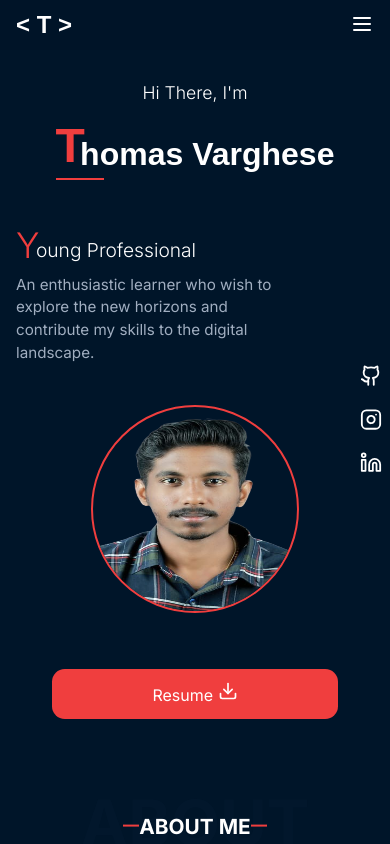
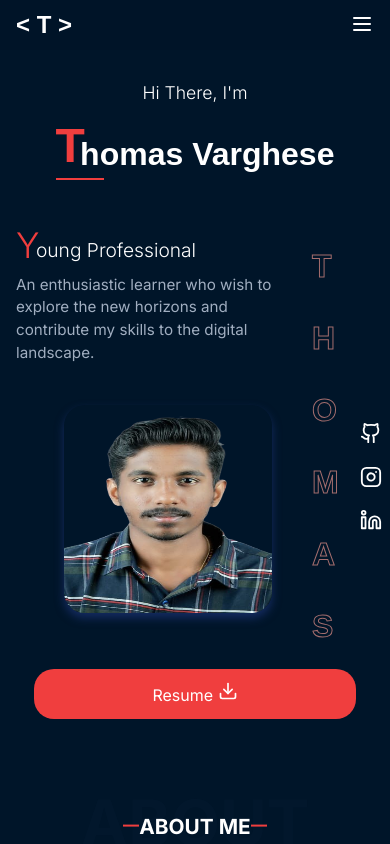
Before and after one commit to Thomas-Varghese63/MyPortfolio, a React (Vite) app: page / in a window 390 px wide. Shown: the top 844 px of the page. Built offline with nearby package versions, Linux system fonts and the light colour scheme.

Commit message:
in Progress

```diff
--- /dev/null
+++ b/src/animation.ts
@@ -0,0 +1,85 @@
+// animation.ts
+
+export const slideIn = (
+    direction: "left" | "right" | "up" | "down",
+    type: string,
+    delay: number,
+    duration: number
+  ) => {
+    let x = 0;
+    let y = 0;
+
+    if (direction === "left") x = -50;
+    else if (direction === "right") x = 50;
+    else if (direction === "up") y = 50;
+    else if (direction === "down") y = -50;
+
+    return {
+      hidden: {
+        x,
+        y,
+        opacity: 0,
+      },
+      show: {
+        x: 0,
+        y: 0,
+        opacity: 1,
+        transition: {
+          type,
+          delay,
+          duration,
+          ease: "easeOut",
+        },
+      },
+    };
+  };
+
+  export const fadeIn = (
+    direction: "left" | "right" | "up" | "down" = "up",
+    delay = 0,
+    duration = 0.5,
+    type = "tween"
+  ) => {
+    let x = 0;
+    let y = 0;
+
+    if (direction === "left") x = 40;
+    else if (direction === "right") x = -40;
+    else if (direction === "up") y = 40;
+    else if (direction === "down") y = -40;
+
+    return {
+      hidden: { x, y, opacity: 0 },
+      show: {
+        x: 0,
+        y: 0,
+        opacity: 1,
+        transition: { type, delay, duration, ease: "easeOut" },
+      },
+    };
+  };
+
+  export const textVariant = (delay = 0) => ({
+    hidden: {
+      y: 10,
+      opacity: 0,
+    },
+    show: {
+      y: 0,
+      opacity: 1,
+      transition: {
+        type: "spring",
+        delay,
+        duration: 0.8,
+      },
+    },
+  });
+
+  export const staggerContainer = {
+    hidden: {},
+    show: {
+      transition: {
+        staggerChildren: 0.2,
+      },
+    },
+  };
--- a/src/components/Hero-Section.tsx
+++ b/src/components/Hero-Section.tsx
@@ -1,40 +1,96 @@
-import { Github, Instagram, Linkedin,Download,} from "lucide-react"
-import profileImage from "../assets/passport_size_photo.png";
-
-
-
-
+"use client"
+import { motion } from "framer-motion"
+import { Github, Instagram, Linkedin, Download } from "lucide-react"
+import profileImage from "../assets/passport_size_photo.png"
+import { fadeIn, staggerContainer, textVariant, slideIn } from '../animation'
 
 export default function HeroSection() {
   return (
     <section id="home" className="hero section">
-      <div className="container">
+      <motion.h2
+        className="hero-heading-background"
+        variants={fadeIn('right', 0.5)}
+        initial="hidden"
+        animate="show"
+      >
+        {['T', 'H', 'O', 'M', 'A', 'S'].map((letter, index) => (
+          <motion.span
+            key={index}
+            variants={textVariant(0.15 * index)}
+            initial="hidden"
+            animate="show"
+          >
+            {letter}<br />
+          </motion.span>
+        ))}
+      </motion.h2>
+
+      <motion.div
+        variants={staggerContainer}
+        initial="hidden"
+        animate="show"
+        className="container"
+      >
         <div className="hero__content">
-          <div className="hero__text">
-            <h2 className="hero__greeting">Hi There, I'm</h2>
-            <h1 className="hero__name">
+          <motion.div
+            className="hero__text"
+            variants={fadeIn('left', 0.3)}
+            initial="hidden"
+            animate="show"
+          >
+            <motion.h2
+              className="hero__greeting"
+              variants={textVariant(0.3)}
+              initial="hidden"
+              animate="show"
+            >
+              Hi There, I'm
+            </motion.h2>
+            <motion.h1
+              className="hero__name"
+              variants={textVariant(0.1)}
+              initial="hidden"
+              animate="show"
+            >
               Thomas Varghese
               <div className="hero__name-underline"></div>
-            </h1>
-            <h3 className="hero__title">Young Professional</h3>
-            <p className="hero__description">
-            An enthusiastic learner who wish to explore the new horizons and contribute my skills to the digital landscape.
-            </p>
-          </div>
+            </motion.h1>
+            <motion.h3
+              className="hero__title"
+              variants={textVariant(0.3)}
+              initial="hidden"
+              animate="show"
+            >
+              Young Professional
+            </motion.h3>
+            <motion.p
+              className="hero__description"
+              variants={fadeIn('up', 0.5)}
+              initial="hidden"
+              animate="show"
+            >
+              An enthusiastic learner who wish to explore the new horizons and contribute my skills to the digital landscape.
+            </motion.p>
+          </motion.div>
 
-          <div className="hero__image-container">
-            {/* Decorative elements */}
+          <motion.div
+            className="hero__image-container"
+            variants={slideIn('left', 'tween', 0.2, 1)}
+            initial="hidden"
+            animate="show"
+          >
             <div className="hero__image-circle hero__image-circle--border"></div>
             <div className="hero__image-circle hero__image-circle--accent"></div>
             <div className="hero__image-circle hero__image-circle--dotted"></div>
+            <div className="hero__image">
+              <img src={profileImage} alt="Thomas" width={500} height={500} />
+            </div>
+          </motion.div>
 
-            {/* Profile image */}
-            <div className="hero__image">
-            <img src={profileImage} alt="Thomas" width={500} height={500} />            </div>
-          </div>
-
-          {/* Moved resume button outside hero__text */}
-          <a
+          <motion.a
+            variants={fadeIn('up', 0.5)}
+            initial="hidden"
+            animate="show"
             href="/THOMAS VARGHESE RESUME.pdf"
             download="THOMAS VARGHESE RESUME.pdf"
             className="resume-button"
@@ -43,23 +99,26 @@ export default function HeroSection() {
             <div className="resume-text">
               Resume <Download size={20} className="contact-icon" />
             </div>
-          </a>
+          </motion.a>
         </div>
-      </div>
+      </motion.div>
 
-      {/* Social media sidebar */}
-      <div className="hero__social">
-        <a href="https://github.com/meetThomas" className="hero__social-link" aria-label="Facebook">
+      <motion.div
+        className="hero__social"
+        variants={fadeIn('right', 0.6)}
+        initial="hidden"
+        animate="show"
+      >
+        <a href="https://github.com/meetThomas" className="hero__social-link" aria-label="GitHub">
           <Github size={22} />
         </a>
-
         <a href="https://www.instagram.com/thomas_._varghese/?__pwa=1" className="hero__social-link" aria-label="Instagram">
           <Instagram size={22} />
         </a>
         <a href="https://www.linkedin.com/in/thomas-varghese-836000280/" className="hero__social-link" aria-label="LinkedIn">
           <Linkedin size={22} />
         </a>
-      </div>
+      </motion.div>
     </section>
   )
 }
--- a/src/styles/education.css
+++ b/src/styles/education.css
@@ -51,7 +51,7 @@
   justify-content: center;
   align-items: flex-start;
   flex-wrap: wrap;
-  gap: 120px;
+  gap: 180px;
   padding: 0 20px;
 }
 
@@ -62,7 +62,7 @@
   top: 20px;
   left: 49%;
   transform: translateX(-50%);
-  width: 55.9%;
+  width: 65%;
   height: 2px;
   background: #f9f2f2;
   z-index: 1;
@@ -74,7 +74,7 @@
   position: absolute;
   top: 20px;
   left: 15%;
-  width: 80px;
+  width: 100px;
   height: 4px;
   background: linear-gradient(90deg, transparent, #00ffff 40%, #00ffff 60%, transparent);
   animation: electricPulse 3s linear infinite;
@@ -123,6 +123,27 @@
 }
 .timeline-item:nth-child(3) {
   animation-delay: 0.5s;
+}
+
+.institution-logo {
+  width: 80px;
+  height: 80px;
+  object-fit: contain;
+  border-radius: 8px;
+}
+
+@media (max-width: 768px) {
+  .institution-logo {
+    width: 60px;
+    height: 60px;
+  }
+}
+
+@media (max-width: 480px) {
+  .institution-logo {
+    width: 60px;
+    height: 60px;
+  }
 }
 
 @keyframes fadeUp {
--- a/src/styles/hero.css
+++ b/src/styles/hero.css
@@ -1,16 +1,66 @@
 .hero {
     padding-top: 6rem;
-    padding-bottom: 4rem;
+    padding-bottom: 10rem;
     position: relative;
+    margin-left: 0rem;
     overflow: hidden;
 }
 
-@media (min-width: 768px) {
+.hero-heading-background {
+    position: absolute;
+    line-height: 1;
+    top: 12%;
+    text-align: center;
+    right: 4.5rem;
+    transform: translateY(-50%);
+    font-size: clamp(2rem, 15vw, 6rem);
+    font-weight: 700;
+    color: transparent;
+    -webkit-text-stroke: 1px rgb(164, 110, 110);
+    white-space: nowrap;
+    z-index: 0;
+    font-family:Arial, Helvetica, sans-serif;
+    text-align: right;
+    text-orientation: upright;
+    letter-spacing: -0.1em;
+}
+
+/* Update responsive styles */
+@media (max-width: 1200px) {
+    .hero-heading-background {
+      left: 70%;
+      top: 10%;
+      font-size: 7rem;
+    }
+  }
+
+  @media (max-width: 768px) {
+    .hero-heading-background {
+        left: 80%;
+        top: 24%;
+      font-size: 6rem;
+      -webkit-text-stroke: 1px rgb(164, 110, 110);
+      text-stroke: 1px rgb(164, 110, 110);
+    }
+
     .hero {
       padding-top: 8rem;
       padding-bottom: 8rem;
     }
   }
+
+  @media (max-width: 480px) {
+    .hero-heading-background {
+      left: 80%;
+      top: 30%;
+      font-size: 2rem;
+      opacity: 0.6;
+      line-height: 4.5rem;
+    }
+  }
+
+
+
 
 .hero__content {
     display: grid;
@@ -25,7 +75,7 @@
     grid-template-columns: 1fr;
     gap: 2rem;
     align-items: center;
-    margin-left:5rem;
+    margin-left:4rem;
 }
 }
 
@@ -145,17 +195,17 @@
     display: flex;
     align-items: center;
      justify-content: center;
-    padding: 1rem;
+    padding: 1rem ;
 }
 
 .hero__image {
     position: relative;
-    width: 100%;
-    height: 100%;
-    border-radius: 50%;
+    width: 70%;
+    height: 70%;
+    border-radius: 10%;
     overflow: hidden;
-    border: 3px solid #f03e3e;
     z-index: 2;
+    box-shadow: 0px 10px 30px rgba(31, 55, 126, 0.653);
 }
 
 .hero__image img {
@@ -163,12 +213,9 @@
     height: 100%;
     object-fit: fill;
     object-position: center;
-    transition: transform 0.3s ease;
  }
 
-.hero__image:hover img {
-    transform: scale(1.05);
-}
+
 
 /* Add responsive breakpoints */
 @media (max-width: 1024px) {
@@ -179,11 +226,15 @@
 
 @media (max-width: 768px) {
     .hero__image-container {
+        margin-left: 2.5rem;
         max-width: 16rem;
         padding: 0.75rem;
     }
 
     .hero__image {
+        width:100%;
+        height: 100%;
+        box-shadow: 0px 5px 10px rgba(31, 55, 126, 0.653);;
         border-width: 2px;
     }
 }
@@ -241,7 +292,7 @@
 
 @media (max-width: 768px) {
     .resume-button {
-        width: 50%;
+        width: 40%;
     }
     .hero__content {
         grid-template-columns: 1fr;
@@ -302,7 +353,7 @@
 
     .resume-button {
         margin: 0 auto;
-        width: 60%;
+        width: 40%;
      }
 
     .hero__image-container {
@@ -348,7 +399,7 @@
 
     .resume-button {
         order: 3; /* Places the button after the image */
-        width: 60%;
+        width: 40%;
         margin-top: 1rem;
     }
 }
@@ -377,7 +428,8 @@
     }
 
     .resume-button {
-        width: 80%;
+        width: 90%;
+        border-radius: 20px;
       }
 }
 
@@ -400,4 +452,20 @@
         margin-left: 0;
         margin-right: auto;
     }
+
+    /* Prevent layout jumps & enable smoother animation */
+.hero__text,
+.hero__image-container,
+.hero__description,
+.hero__greeting,
+.hero__title,
+.hero__name,
+.resume-button,
+.hero__social,
+.hero-heading-background {
+  min-height: 0px;
+  will-change: transform, opacity;
+  transform: translateZ(0);
 }
+
+}
```
Also changed, not shown: src/components/Education-Section.tsx (+14 -3 lines), src/assets/image.png (added), src/assets/kj.png (added). Lines whose indentation alone changed are shown as unchanged.
